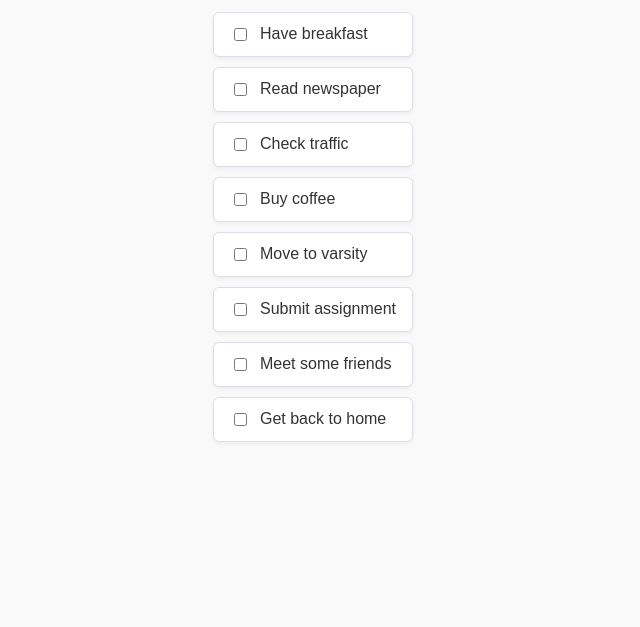
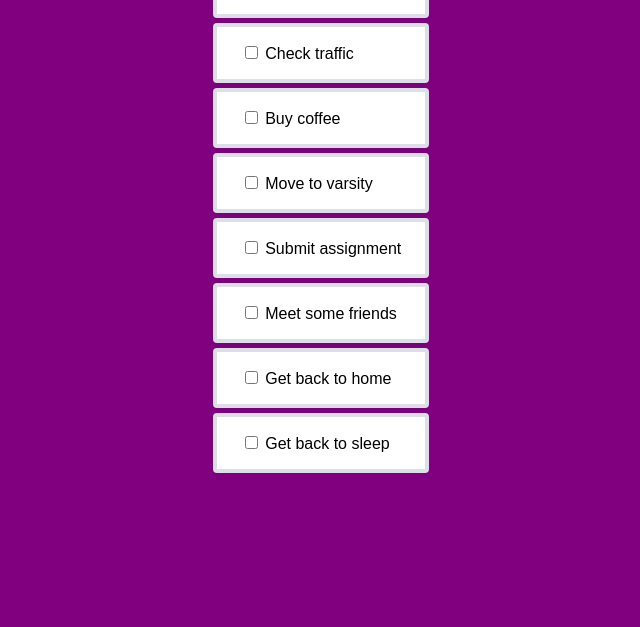
Before and after one commit to sanjanasheikh246-blip/Web-learning, a plain HTML site: page language/web/feature/todo/todo.html in a window 1280 px wide. Shown: the part 253-880 px from the top of the page, without its empty margins (327-967 px from the left). After the commit the page ends 858 px from the top, so only its background shows below. Drawn offline with Linux system fonts and the light colour scheme.

Commit message:
purple color+ some other stuffs

```diff
--- a/language/web/feature/todo/todo.css
+++ b/language/web/feature/todo/todo.css
@@ -1,34 +1,31 @@
 body {
-    background-color: white;
+    background-color: purple;
     display: flex;
     flex-direction: column;
     min-height: 100vh;
-    justify-content: center; /* Vertical alignment */
-    align-items: center;     /* Horizontal alignment */
-    font-family: Arial, Helvetica, sans-serifs;
+    justify-content: flex-start;
+    align-items: center;
+    font-family: Arial, Helvetica, sans-serif;
+    margin-top: 50px;
+    box-sizing: border-box;
+    width: 100%;
 }
-body {
-    font-family: Arial, sans-serif;
-    margin: 40px;
-    background-color: #f9f9f9;
-    color: #333;
-}
+
 h1 {
     color: #2c3e50;
 }
+
 .todo-list {
     list-style-type: none;
     padding: 0;
-    max-width: 400px;
 }
+
 .todo-item {
     background: #fff;
-    margin-bottom: 10px;
-    padding: 12px 16px;
-    border-radius: 6px;
-    border: 1px solid #dcdfe6;
+    margin-bottom: 5px;
+    padding: 16px 24px;
+    border-radius: 4px;
+    border: 4px solid #dcdfe6;
     box-shadow: 0 2px 4px rgba(0,0,0,0.05);
-    display: flex;
-    align-items: center;
-    gap: 10px;
+    gap: 20px;
 }
--- a/language/web/feature/todo/todo.js
+++ b/language/web/feature/todo/todo.js
@@ -6,7 +6,8 @@ const my_todos = [
     'Move to varsity',
     'Submit assignment',
     'Meet some friends',
-    'Get back to home'
+    'Get back to home',
+    'Get back to sleep'
 ];
 
 
```
Also changed, not shown: language/web/feature/todo/todo_list.html (deleted, +0 -18 lines).
